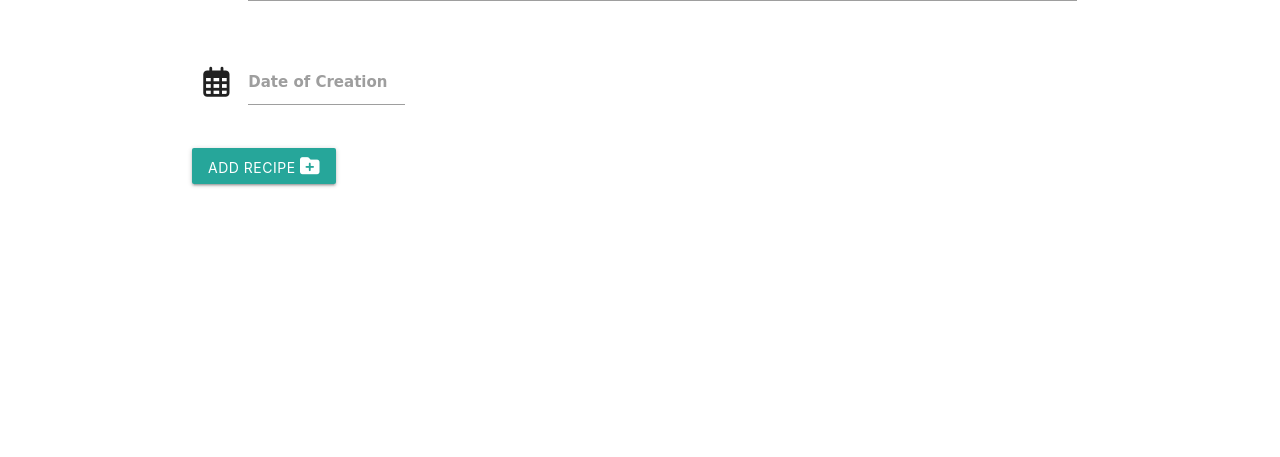
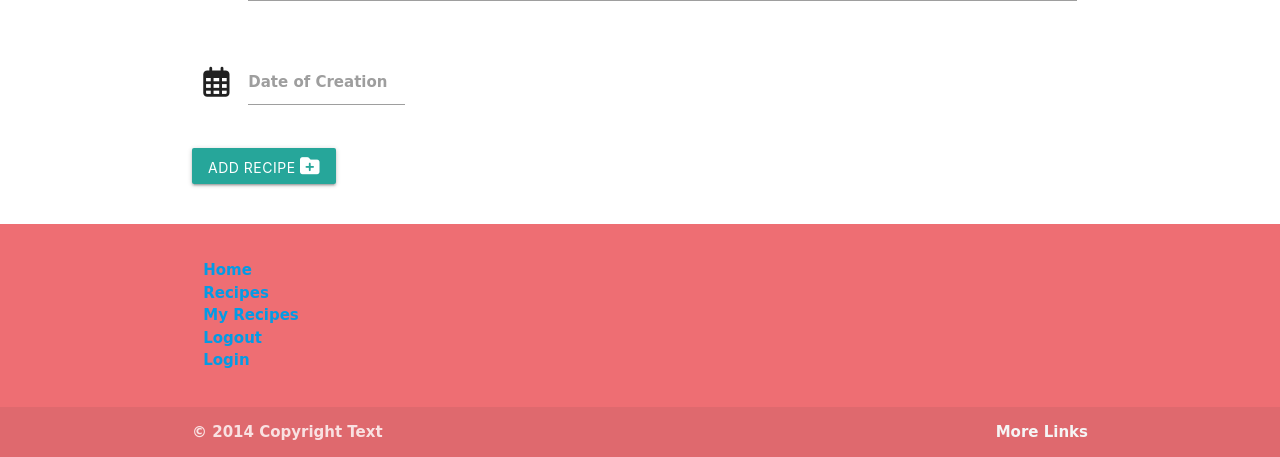
Before and after one commit to KTM28/The-Higher-Taste-CookBook, a Flask app: page /add_recipe in a window 1280 px wide. Shown: the part 736-1193 px from the top of the page. Before the commit the page ends 923 px from the top, so only its background shows below. Run offline with Flask 2, Linux system fonts and the light colour scheme; data that the repository does not hold is empty; some libraries are stand-ins or nearby versions.

Commit message:
footer added to base.html

```diff
--- a/templates/base.html
+++ b/templates/base.html
@@ -59,21 +59,16 @@
             {% block content %}
             {% endblock %}
         </main>
-        <!-- <footer class="page-footer">
+        <footer class="page-footer bg-org">
             <div class="container">
                 <div class="row">
-                <div class="col l6 s12">
-                    <h5 class="white-text">Footer Content</h5>
-                    <p class="grey-text text-lighten-4">You can use rows and columns here to organize your footer
-                        content.</p>
-                </div>
-                <div class="col l4 offset-l2 s12">
-                    <h5 class="white-text">Links</h5>
-                    <ul>
-                        <li><a class="grey-text text-lighten-3" href="#!">Link 1</a></li>
-                        <li><a class="grey-text text-lighten-3" href="#!">Link 2</a></li>
-                        <li><a class="grey-text text-lighten-3" href="#!">Link 3</a></li>
-                        <li><a class="grey-text text-lighten-3" href="#!">Link 4</a></li>
+                    <div class="col l3 offset-12 s12">
+                        <ul class="footer-link">
+                            <li><a href="{{ url_for('home_template')}}">Home</a></li>
+                            <li><a href="{{ url_for('get_recipes')}}">Recipes</a></li>
+                            <li><a href="collapsible.html">My Recipes</a></li>
+                            <li><a href="mobile.html">Logout</a></li>
+                            <li><a href="mobile.html">Login</a></li>
                         </ul>
                     </div>
                 </div>
@@ -84,7 +79,7 @@
                     <a class="grey-text text-lighten-4 right" href="#!">More Links</a>
                 </div>
             </div>
-    </footer> -->
+        </footer>
         <!-- Jquery -->
         <script src="https://cdnjs.cloudflare.com/ajax/libs/jquery/3.5.1/jquery.min.js"
             integrity="sha512-bLT0Qm9VnAYZDflyKcBaQ2gg0hSYNQrJ8RilYldYQ1FxQYoCLtUjuuRuZo+fjqhx/qtq/1itJ0C2ejDxltZVFg=="
```
Lines whose indentation alone changed are shown as unchanged.
